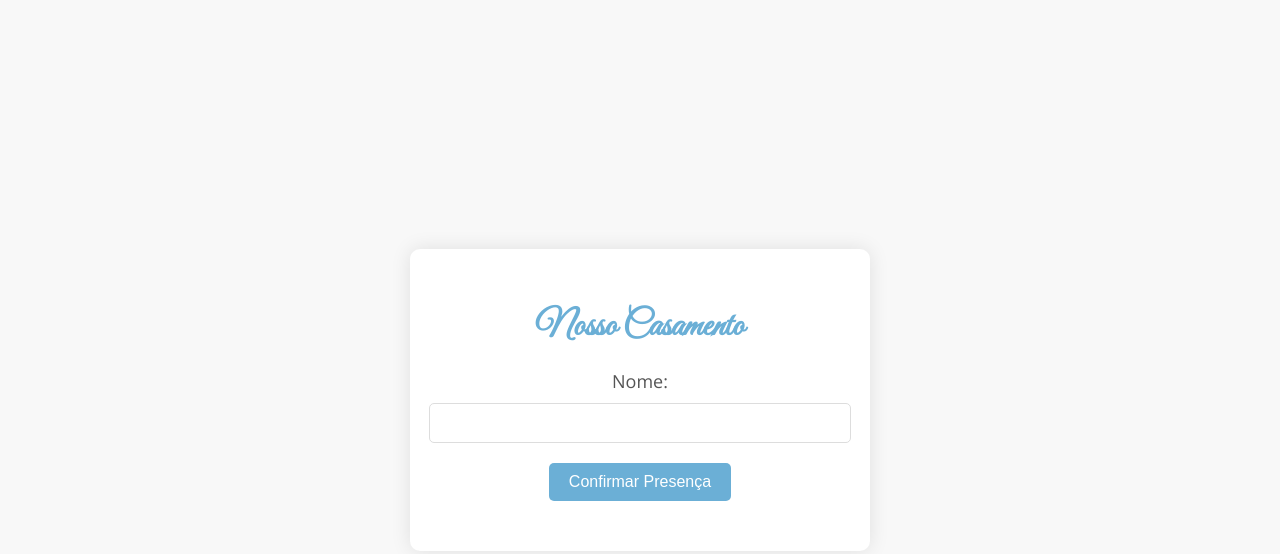
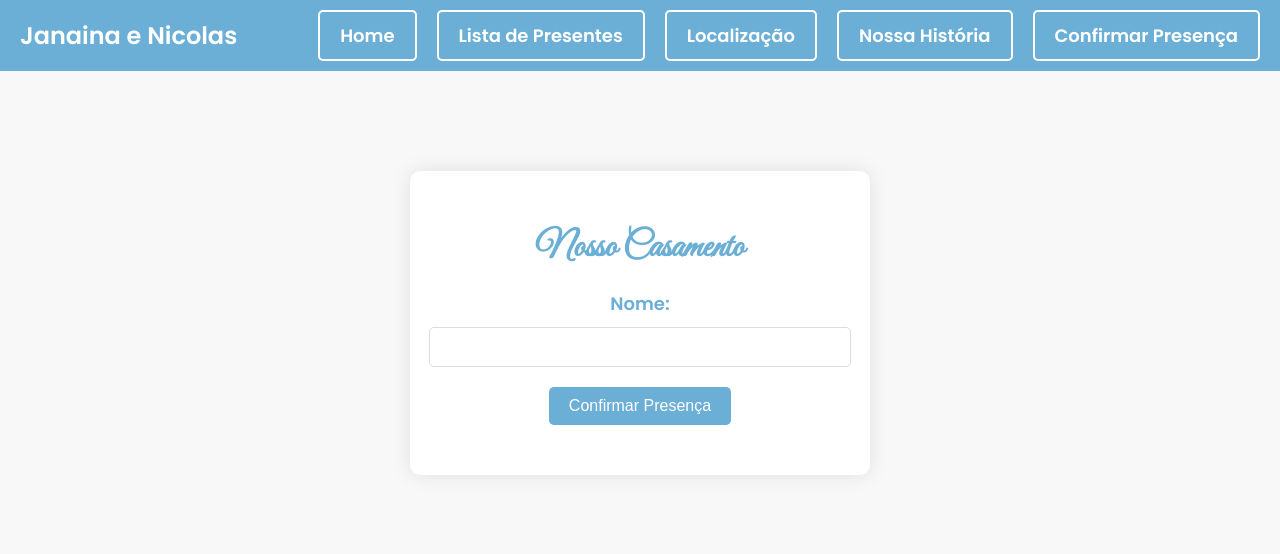
Before and after one commit to NicolasBe23/casamento, a website: page public/index.html in a window 1280 px wide. Drawn offline with nearby package versions, Linux system fonts and the light colour scheme.

Commit message:
homepage

```diff
--- a/public/index.html
+++ b/public/index.html
@@ -5,17 +5,44 @@
     <meta name="viewport" content="width=device-width, initial-scale=1.0">
     <title>Confirmação de Presença</title>
     <link rel="preconnect" href="https://fonts.gstatic.com">
+    <link href="https://fonts.googleapis.com/css2?family=Great+Vibes&family=Open+Sans:wght@300;400&family=Poppins:wght@600&display=swap" rel="stylesheet">
     <style>
-        @import url('https://fonts.googleapis.com/css2?family=Great+Vibes&family=Open+Sans:wght@300;400&display=swap');
+        body {
+            font-family: 'Poppins', sans-serif;
+            background-color: #f8f8f8;
+            margin: 0;
+        }
 
-        body {
-            font-family: 'Open Sans', sans-serif;
-            background-color: #f8f8f8;
+        .navbar {
             display: flex;
-            justify-content: center;
+            justify-content: space-between;
             align-items: center;
-            height: 100vh;
-            margin: 0;
+            padding: 10px 20px;
+            background-color: #6bafd6;
+            color: white;
+        }
+        .navbar-left {
+            font-size: 24px;
+            font-weight: 600;
+        }
+        .navbar-right {
+            display: flex;
+            align-items: center;
+        }
+        .navbar-right a {
+            margin-left: 20px;
+            text-decoration: none;
+            color: white;
+            font-size: 18px;
+            font-weight: 600;
+            padding: 10px 20px;
+            border: 2px solid white;
+            border-radius: 5px;
+            transition: background-color 0.3s, color 0.3s;
+        }
+        .navbar-right a:hover {
+            background-color: white;
+            color: #6bafd6;
         }
 
         .container {
@@ -26,6 +53,7 @@
             text-align: center;
             max-width: 400px;
             width: 100%;
+            margin: 100px auto 0 auto;
         }
 
         h1 {
@@ -44,7 +72,7 @@
         label {
             margin-bottom: 10px;
             font-size: 18px;
-            color: #555;
+            color: #6bafd6;
         }
 
         input {
@@ -77,11 +105,25 @@
             font-size: 16px;
         }
 
+        .page-content {
+            display: flex;
+            justify-content: center;
+            align-items: center;
+            height: calc(100vh - 100px);
+        }
     </style>
-
 </head>
 <body>
-
+    <nav class="navbar">
+        <div class="navbar-left">Janaina e Nicolas</div>
+        <div class="navbar-right">
+            <a href="home.html">Home</a>
+            <a href="">Lista de Presentes</a>
+            <a href="">Localização</a>
+            <a href="">Nossa História</a>
+            <a href="index.html">Confirmar Presença</a>
+        </div>
+    </nav>
     <div class="container">
         <h1>Nosso Casamento</h1>
         <form id="rsvpForm">
```
Also changed, not shown: public/home.html (+39 -5 lines), img/janaIKI.jpeg (added), public/Historia.html (added), public/Localização.html (added), public/Presentes.html (added).
